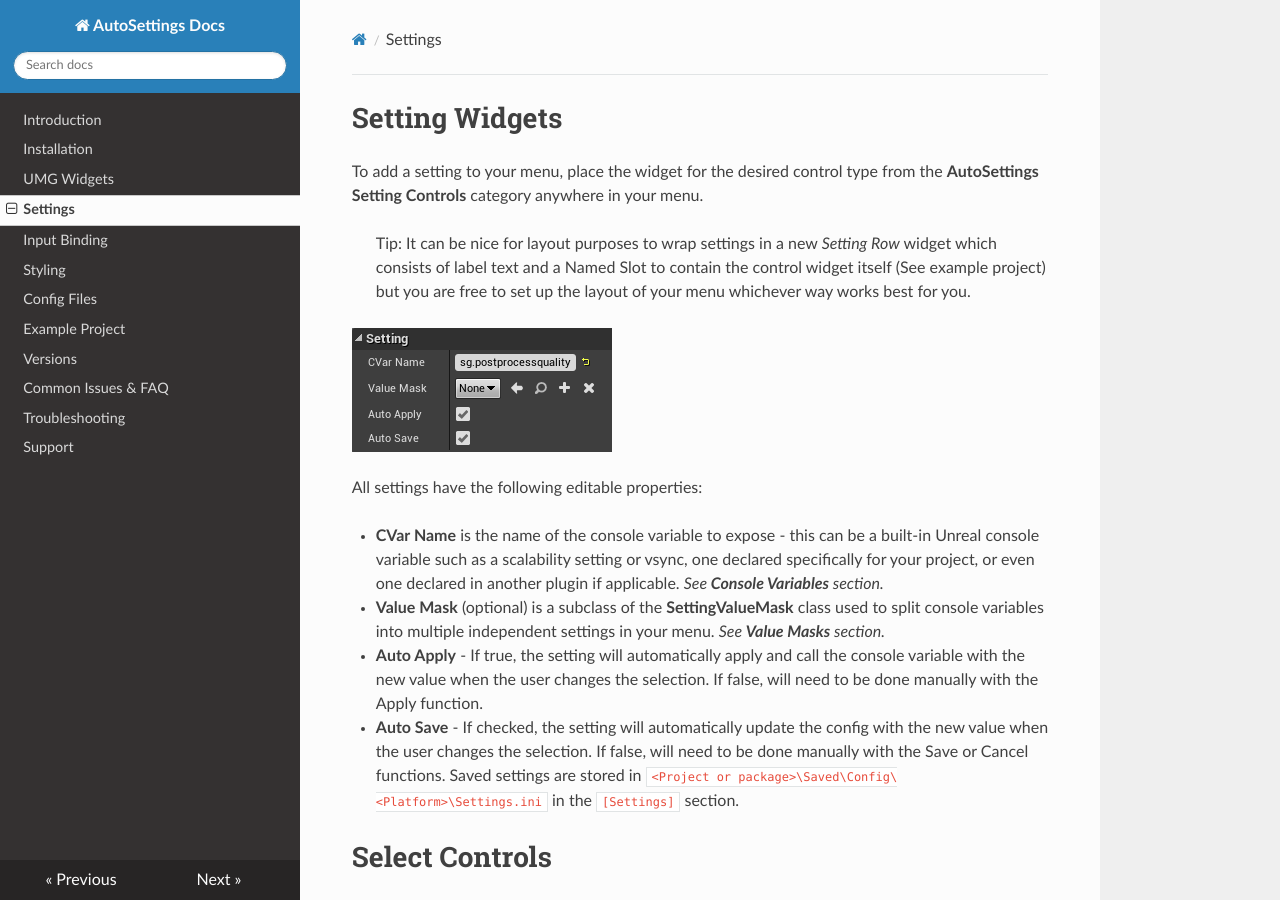
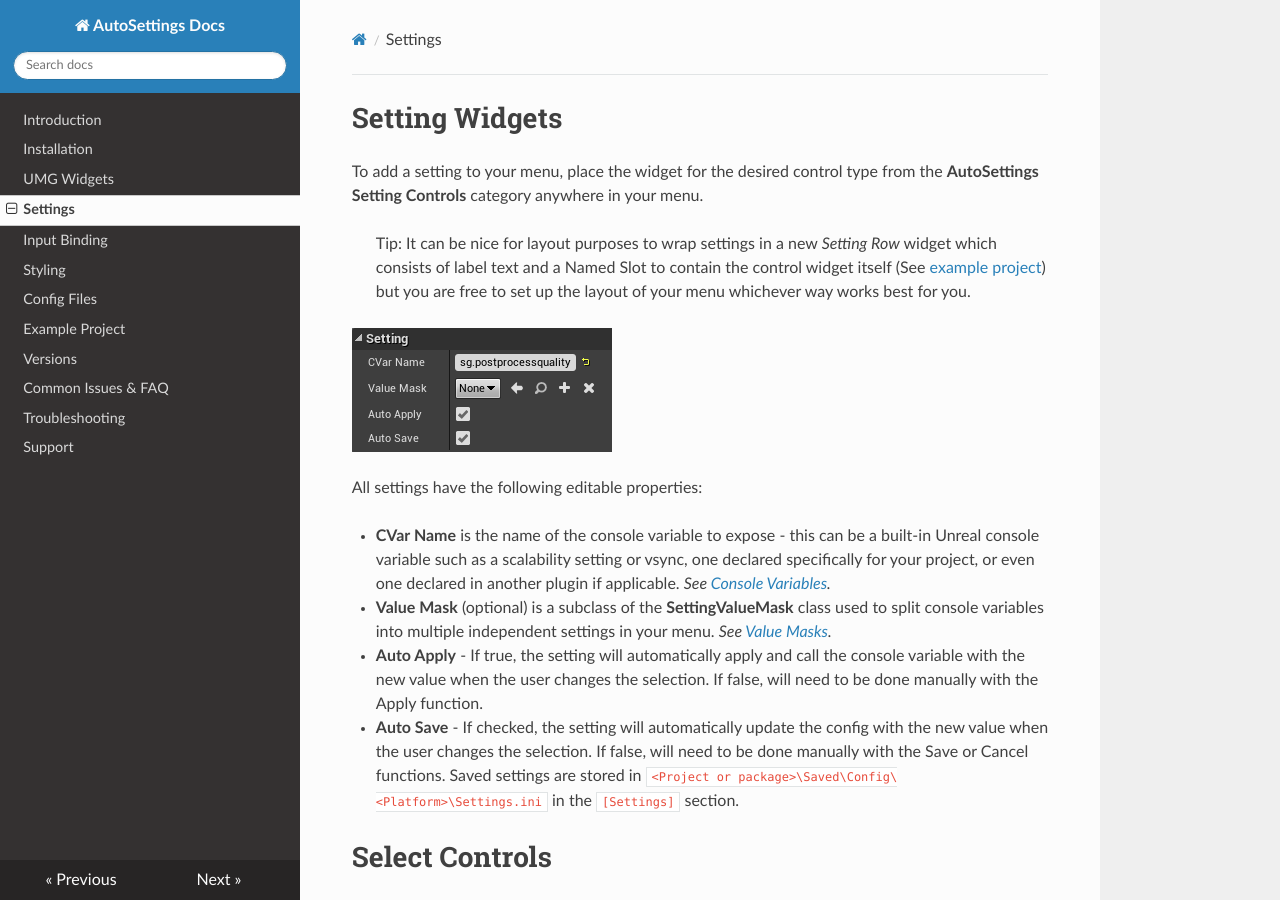
Before and after one commit to Acren/AutoSettings-Docs, an MkDocs documentation site: the page built from docs/settings.md, in a window 1280 px wide and 900 px high. Built offline with MkDocs 1.6.1, drawn with Linux system fonts in a browser that asks for light colours; nearby versions of some CDN libraries; old or Windows-style settings are respelled for this version of MkDocs.

Commit message:
Add some links

```diff
--- a/docs/settings.md
+++ b/docs/settings.md
@@ -2,17 +2,17 @@
 
 To add a setting to your menu, place the widget for the desired control type from the **AutoSettings Setting Controls** category anywhere in your menu.
 
-> Tip: It can be nice for layout purposes to wrap settings in a new *Setting Row* widget which consists of label text and a Named Slot to contain the control widget itself (See example project) but you are free to set up the layout of your menu whichever way works best for you.
+> Tip: It can be nice for layout purposes to wrap settings in a new *Setting Row* widget which consists of label text and a Named Slot to contain the control widget itself (See [example project](/example-project)) but you are free to set up the layout of your menu whichever way works best for you.
 
 ![Image](/images/image15.png)
 
 All settings have the following editable properties:
 
 - **CVar Name** is the name of the console variable to expose - this can be a built-in Unreal console variable such as a scalability setting or vsync, one declared specifically for your project, or even one declared in another plugin if applicable.
-*See **Console Variables** section.*
+*See [Console Variables](#console-variables).*
 
 - **Value Mask** (optional) is a subclass of the **SettingValueMask** class used to split console variables into multiple independent settings in your menu.
-*See **Value Masks** section.*
+*See [Value Masks](#value-masks).*
 
 - **Auto Apply** - If true, the setting will automatically apply and call the console variable with the new value when the user changes the selection. If false, will need to be done manually with the Apply function.
 
```
